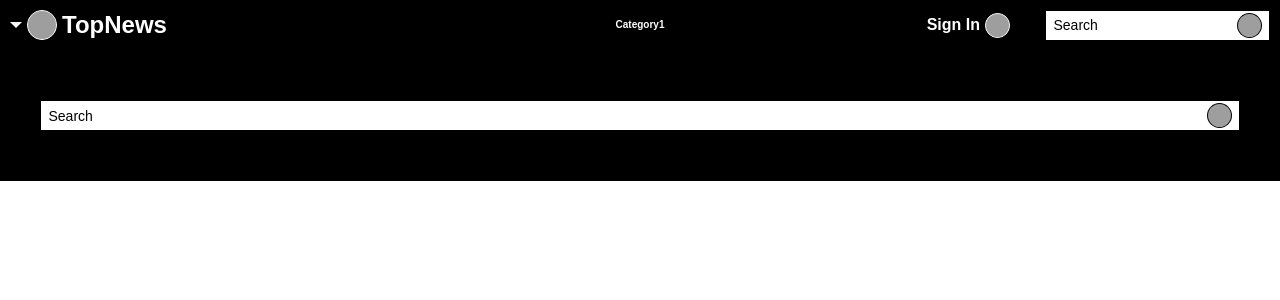
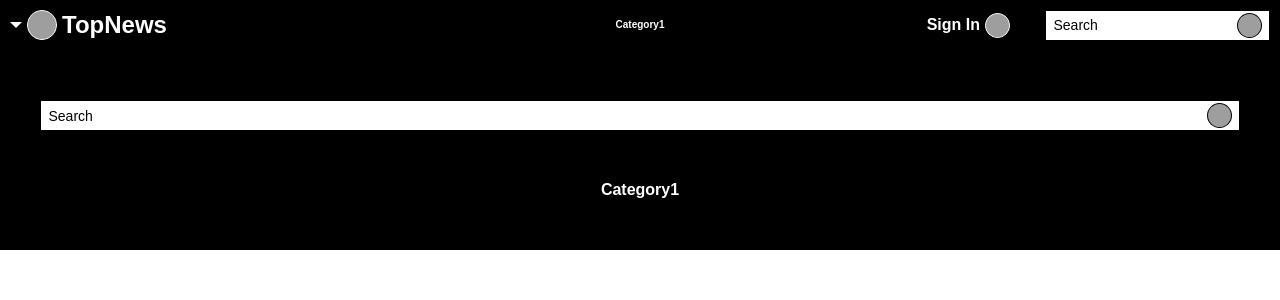
Before and after one commit to Hyde70s491/top-news-app, a React (Create React App) app: page / in a window 1280 px wide. Shown: the top 300 px of the page. Built offline with nearby package versions, Linux system fonts and the light colour scheme; grey boxes are pictures that could not be loaded.

Commit message:
Add CategoryLinks to AppFooter

```diff
--- a/src/views/components/category-links/CategoryLinks.scss
+++ b/src/views/components/category-links/CategoryLinks.scss
@@ -4,6 +4,16 @@
   align-items: center;
   display: flex;
   flex-direction: row;
+
+  &--footer {
+    justify-content: center;
+    margin-bottom: 5rem;
+    width: 100%;
+
+    .category-links__entity {
+      font-size: 1.6rem;
+    }
+  }
 
   &__entity {
     border-bottom: 0.1rem solid transparent;
--- a/src/views/components/category-links/CategoryLinks.tsx
+++ b/src/views/components/category-links/CategoryLinks.tsx
@@ -3,9 +3,19 @@ import { NavLink } from "react-router-dom";
 
 import "./CategoryLinks.scss";
 
-const CategoryLinks: React.FC = () => {
+interface CategoryLinksProps {
+  readonly linksClassName?: string;
+}
+
+const CategoryLinks: React.FC<CategoryLinksProps> = (
+  props: React.PropsWithChildren<CategoryLinksProps>
+) => {
+  const { linksClassName } = props;
+
   return (
-    <div className="category-links">
+    <div
+      className={`category-links${linksClassName ? " " + linksClassName : ""}`}
+    >
       <NavLink
         className={`category-links__entity${false ? " frozen-link" : ""}`}
         activeClassName="category-links__entity--active"
--- a/src/views/layout/app-footer/AppFooter.tsx
+++ b/src/views/layout/app-footer/AppFooter.tsx
@@ -1,5 +1,6 @@
 import React from "react";
 
+import CategoryLinks from "../../components/category-links/CategoryLinks";
 import SearchBar from "../../components/search-bar/SearchBar";
 import "./AppFooter.scss";
 
@@ -8,6 +9,7 @@ const AppFooter: React.FC = () => {
     <div className="app-footer">
       <div className="app-footer__content">
         <SearchBar barClassName="search-bar--footer" />
+        <CategoryLinks linksClassName="category-links--footer" />
       </div>
     </div>
   );
```
Also changed, not shown: 1 other file (tests, documents, lock files or other folders).
